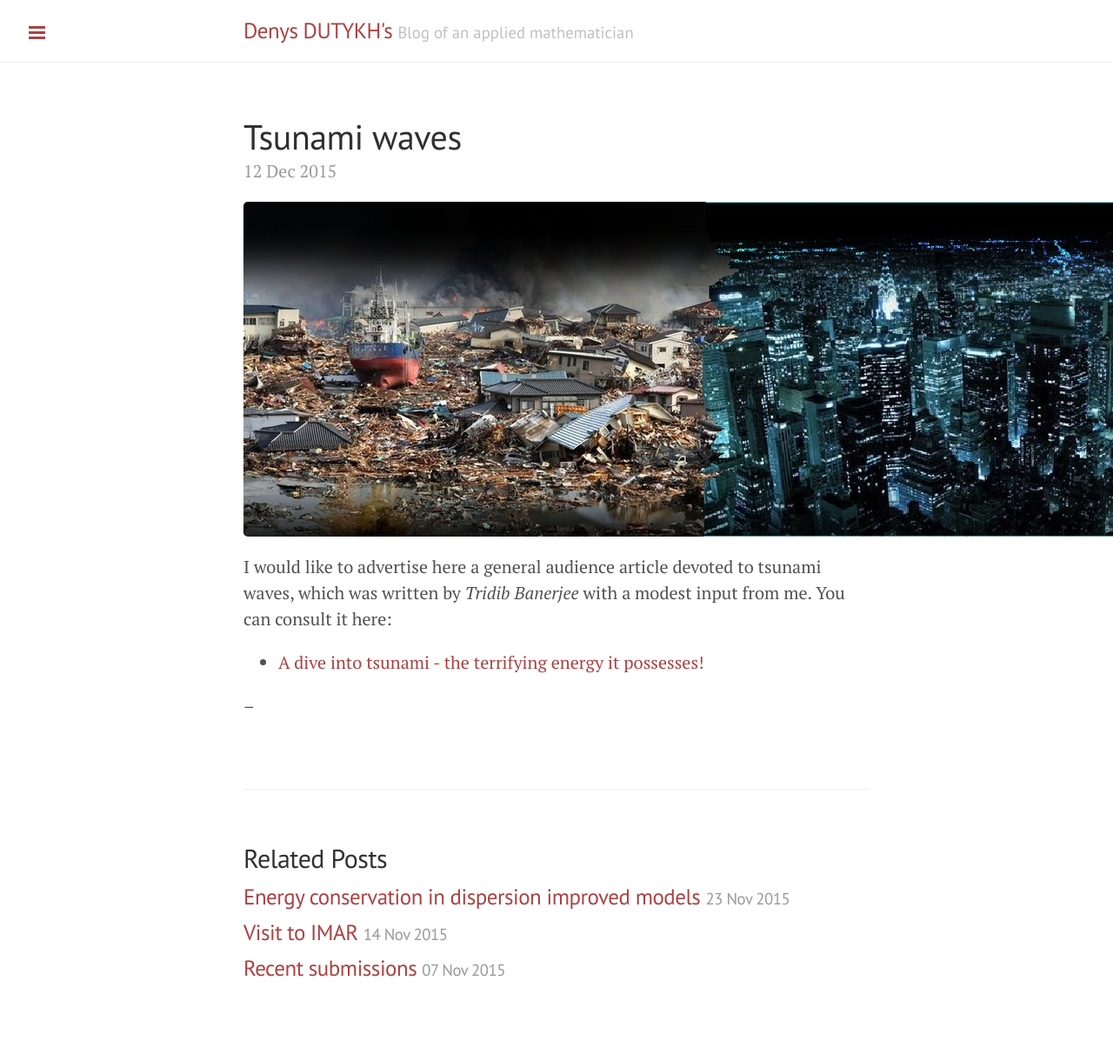
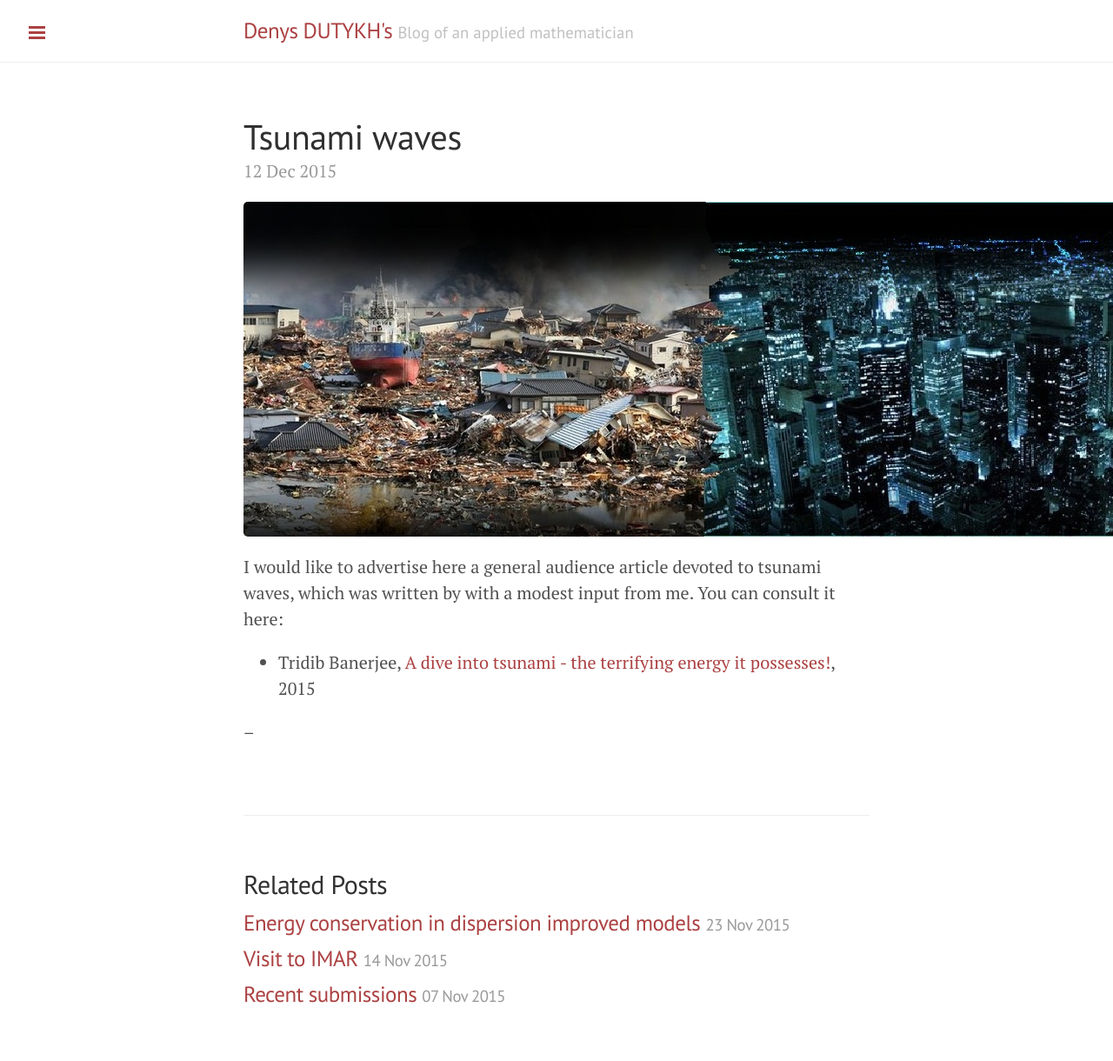
Before and after one commit to dutykh/dutykh.github.io, a Jekyll site: the page built from _posts/2015-12-12-Tsunami.md, in a window 1280 px wide. Shown: the whole page at 87% size. Built offline with Jekyll 4.4.1, drawn with Linux system fonts in a browser that asks for light colours; Markdown is read by kramdown in place of the engine named in the settings; comment, search, counter and statistics services are not loaded; before the commit the page ends 1190 px from its top, so only the background shows below that.

Commit message:
Tsunami waves

```diff
--- a/_posts/2015-12-12-Tsunami.md
+++ b/_posts/2015-12-12-Tsunami.md
@@ -5,8 +5,8 @@ title: Tsunami waves
 
 ![Tsunami](/public/pics/Tsunami.jpg)
 
-I would like to advertise here a general audience article devoted to tsunami waves, which was written by *Tridib Banerjee* with a modest input from me. You can consult it here:
+I would like to advertise here a general audience article devoted to tsunami waves, which was written by with a modest input from me. You can consult it here:
 
-* [A dive into tsunami - the terrifying energy it possesses!](http://www.scrivial.com/articles/a-dive-into-tsunami-the-terrifying-energy-it-possesses/)
+* Tridib Banerjee, [A dive into tsunami - the terrifying energy it possesses!](http://www.scrivial.com/articles/a-dive-into-tsunami-the-terrifying-energy-it-possesses/), 2015
 
 --
```
